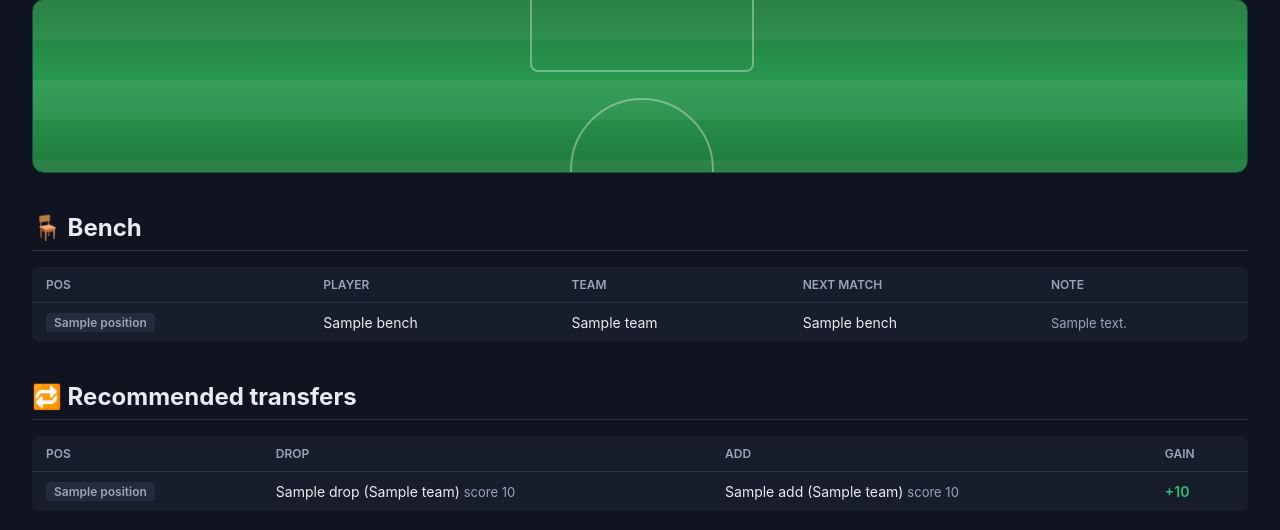
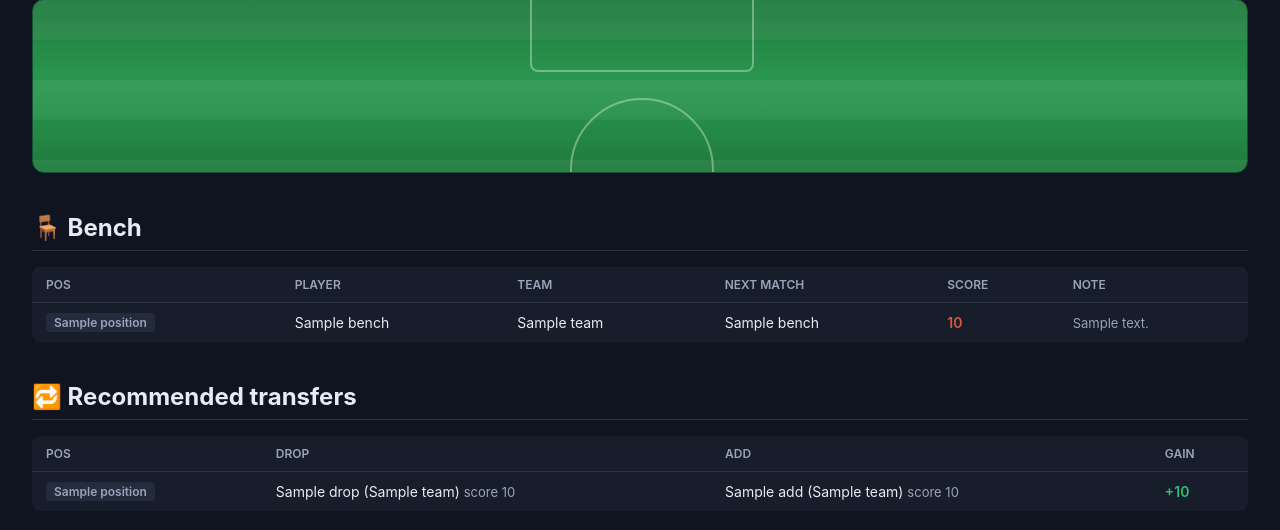
Before and after one commit to NamHoangVu/FPL-Draft-Helper, a Python web app: template templates/index.html in a window 1280 px wide. Shown: the part 257-787 px from the top of the page. Run offline with Jinja, Linux system fonts and the light colour scheme; the template is opened without the code that fills it: most values are stand-ins (such as "Sample title", 1, 10 or a date in 2020).

Commit message:
Show recommendation score in the Bench table
The starters table already showed score - bench players didn't,
making it hard to see how close they were to a starting spot.

```diff
--- a/main.py
+++ b/main.py
@@ -114,15 +114,18 @@ def print_squad_table(starters, bench):
     bench_table.add_column("Player", min_width=22)
     bench_table.add_column("Team", width=6)
     bench_table.add_column("Next match", min_width=18)
+    bench_table.add_column("Score", justify="right", width=7)
     bench_table.add_column("Note", min_width=28)
 
     for p in bench:
         fdr_color = ["", "green", "green", "yellow", "red", "red"][p.next_fixture_fdr]
+        score_color = "green" if p.recommendation_score >= 20 else ("yellow" if p.recommendation_score >= 12 else "red")
         bench_table.add_row(
             p.position,
             p.name,
             p.team,
             f"[{fdr_color}]{p.fixture_label}[/]",
+            f"[{score_color}]{p.recommendation_score}[/]",
             p.recommendation_note,
         )
     console.print(bench_table)
--- a/templates/index.html
+++ b/templates/index.html
@@ -306,13 +306,16 @@
 
             <h2>🪑 Bench</h2>
             <table>
-                <tr><th>Pos</th><th>Player</th><th>Team</th><th>Next match</th><th>Note</th></tr>
+                <tr><th>Pos</th><th>Player</th><th>Team</th><th>Next match</th><th>Score</th><th>Note</th></tr>
                 {% for p in bench %}
                 <tr>
                     <td><span class="pos-badge">{{ p.position }}</span></td>
                     <td>{{ p.name }}</td>
                     <td>{{ p.team }}</td>
                     <td class="{{ fdr_class[p.next_fixture_fdr] }}">{{ p.fixture_label }}</td>
+                    <td class="{{ 'score-high' if p.recommendation_score >= 20 else ('score-mid' if p.recommendation_score >= 12 else 'score-low') }}">
+                        {{ p.recommendation_score }}
+                    </td>
                     <td class="note">{{ p.recommendation_note }}</td>
                 </tr>
                 {% endfor %}
```
